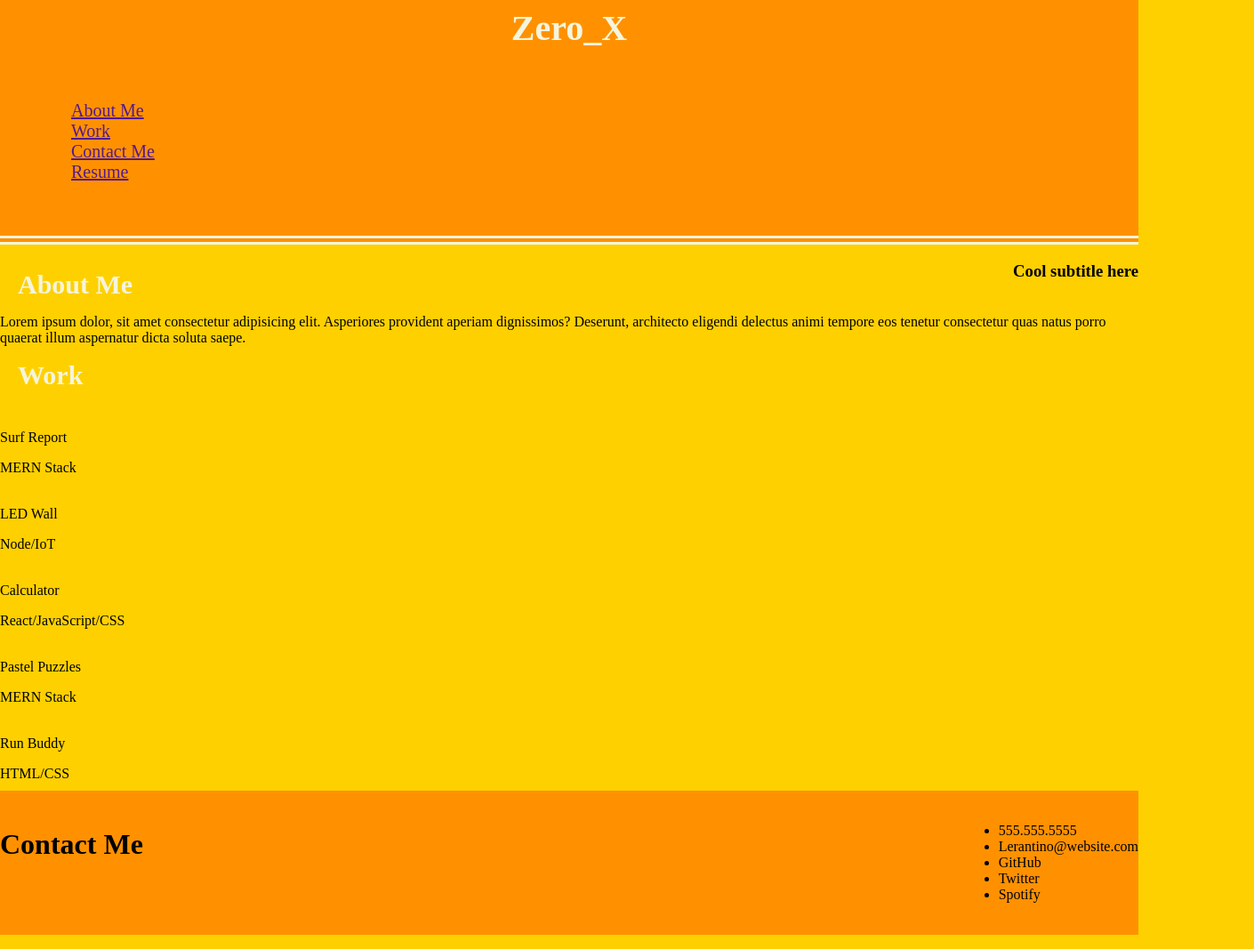
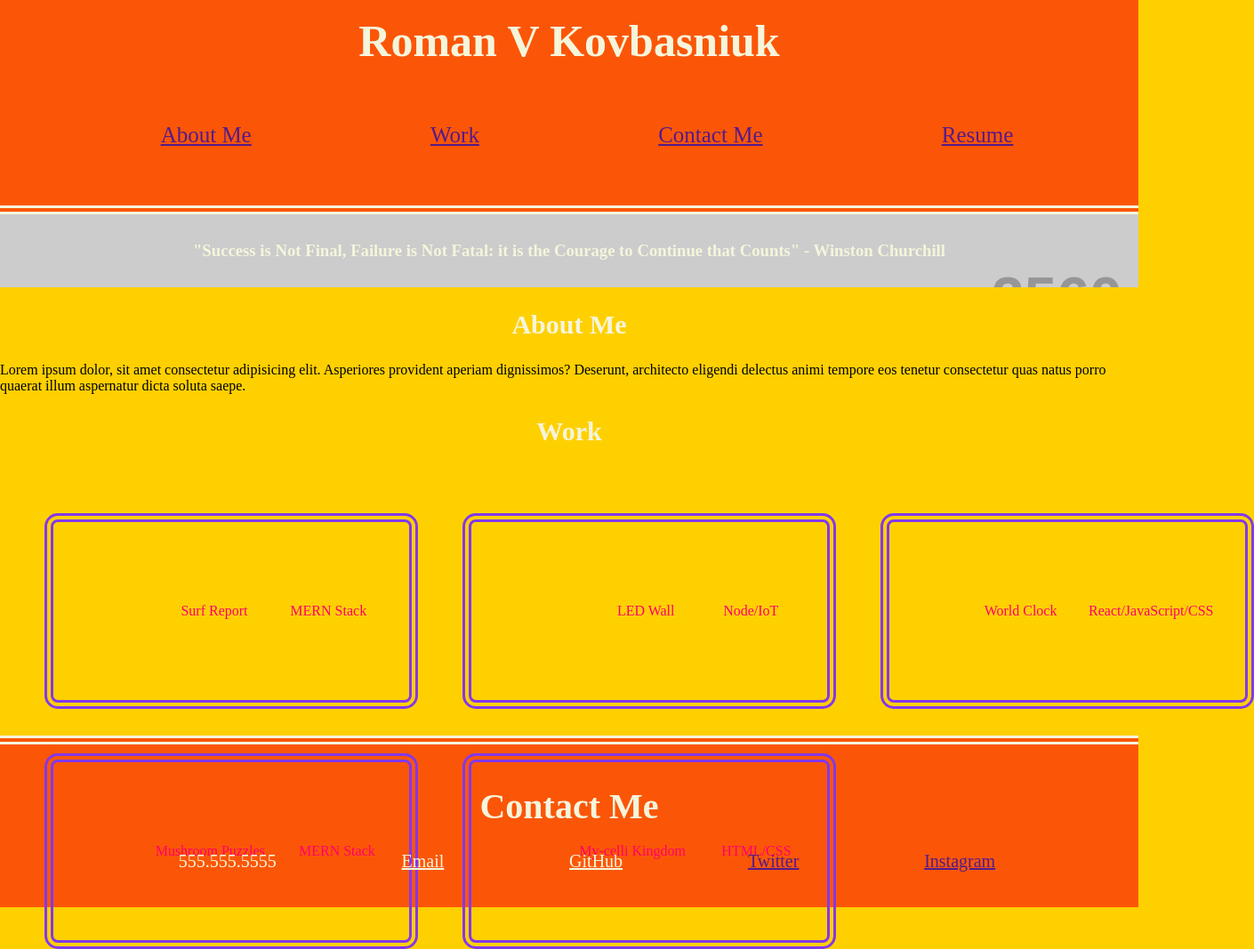
Before and after one commit to Zero-0X/Challenge_2_Custom_Responsive_Website, a plain HTML site: page index.html in a window 1280 px wide. Shown: the part 70-1137 px from the top of the page at 89% size, 1410 px wide, since content can reach past the window. Drawn offline with Linux system fonts and the light colour scheme; placeholder pictures from the web are drawn by us.

Commit message:
commented all elements of html and css files, working on flex and grid layouts for different elements, may submit challenge late

```diff
--- a/assets/css/style.css
+++ b/assets/css/style.css
@@ -5,12 +5,16 @@ body {
     background-color: #ffd000;
     margin: auto;
 }
-/* header */
-header {
+
+a:link {
+    color: beige;
+}
+/* header, footer */
+header, footer {
     padding: 20px;
     margin: 0px;
     border-bottom: 10px double beige;
-    background-color: #ff9100;
+    background-color: #fb5607;
 }
 /* nav */
 header nav {
@@ -25,55 +29,98 @@ header nav {
 header nav h1 {
     display: flex;
     justify-content: center;
-    font-size: 40px;
+    align-items: stretch;
+    height: 50px;
+    font-size: 50px;
     padding: 5px 5px;
     color: beige;
 }
-
 /* need to figure out how to push the li to the right of the page */
 /* nav li */
-header nav li {
+header nav ul {
+    font-size: 25px;
     display: flex;
     flex-direction: row;
-    justify-content: space-between;
-    align-items: center
+    justify-content: space-around;
+    align-items: center;
+    list-style-type: none;
+    color: #3a86ff;
 }
-/* Cool Subtitle text with b/g img */
-main h3{
-    background-image: ;
-    display: inline;
-    float: right;
-    padding: 30 ;
+
+/* quote with b/g img */
+main section h3 {
+    background-image: url('https://placehold.co/2560x200');
+    display: flex;
+    justify-content: center;
+    align-items: flex-start;
+    padding: 30px;
+    margin: 0;
+    color: beige;
 }
 /* About Me section */
-main section h1{
+main section section {
+    display: flex;
+    justify-content: center;
+    align-items: center;
+    border: 10 10 double beige;
+}
+/* About and Work h1 */
+main section h1 {
+    display: flex;
+    justify-content: center;
+    align-items: center;
     font-size: 30px;
     color: beige;
-    padding-left: 10px;
-    margin: 10px;
 }
-/* About Me p */
-main section h1 p {
-    font-size: 16px;
+.dice {
+    display: grid;
+    grid-template-areas: top middle left right bottom;
+    grid-template-rows: repeat(3, 1fr);
+    grid-template-columns: repeat(3, 1fr);
+    gap: 50px;
+    padding: 50px;
+
+    height: 200px;
 
 }
-/* Work h1 */
-main section h1 h1 {
-    font-size: 30px;
-    color: beige;
-    padding-left: 10px;
-    margin: 10px;
+/* Work sections boxes, borders, links, b/g imgs */
+/* .project {
+    display: flex;
+    height: 100px;
+    border: 10px double #8338ec;
+    border-radius: 15px;
 }
-/* Work sections with b/g imgs*/
-main section h1 h1 p {
+/* Work sections spans*/
+.project {
+    display: flex;
+    justify-content: space-evenly;
+    align-items: center;
+    height: 200px;
+    width: 400px;
+    color: #ff006e;
+    border: 10px double #8338ec;
+    border-radius: 15px;
 
 }
-/* Footer */
+/* footer */
 footer {
+    border-top: 10px double beige;
+    border-bottom: none;
+}
+
+footer h1 {
     display: flex;
-    justify-content: space-between;
-    margin: 10px 0px;
-    padding: 20px 0px;
-    border-top: 10px beige;
-    background-color: #ff9100;
+    justify-content: center;
+    align-items: center;
+    font-size: 40px;
+    color: beige;
 }
+
+footer ul {
+    font-size: 20px;
+    display: flex;
+    flex-direction: row;
+    justify-content: space-evenly;
+    list-style-type: none;
+    color: beige;
+}
--- a/index.html
+++ b/index.html
@@ -12,7 +12,7 @@
 <body>
     <header>
         <nav>
-            <h1>Zero_X</h1>
+            <h1>Roman V Kovbasniuk</h1>
             <ul>
                 <li>
                     <a href="">About Me</a>
@@ -31,8 +31,7 @@
     </header>
     <main>
         <section>
-            <img src="" alt="">
-            <h3>Cool subtitle here</h3>
+            <h3>"Success is Not Final, Failure is Not Fatal: it is the Courage to Continue that Counts" - Winston Churchill</h3>
         </section>
         <section>
             <h1>About Me</h1>
@@ -43,47 +42,49 @@
         <section>
             <h1>Work</h1>
         </section>
-        <section>
+        <div class="dice">
+            <section class="project">
                 <a href=""></a><img src="" alt="">
                 <p>Surf Report</p>
                 <span>MERN Stack</span>
             </section>
-        <section>
+            <section class="project">
                 <a href=""></a><img src="" alt="">
                 <p>LED Wall</p>
                 <span>Node/IoT</span>
             </section>
-        <section>
+            <section class="project">
                 <a href=""></a><img src="" alt="">
-            <p>Calculator</p>
+                <p>World Clock</p>
                 <span>React/JavaScript/CSS</span>
             </section>
-        <section>
+            <section class="project">
                 <a href=""></a><img src="" alt="">
-            <p>Pastel Puzzles</p>
+                <p>Mushroom Puzzles</p>
                 <span>MERN Stack</span>
             </section>
-        <section>
+            <section class="project">
                 <a href=""></a><img src="" alt="">
-            <p>Run Buddy</p>
+                <p>My-celli Kingdom</p>
                 <span>HTML/CSS</span>
             </section>
+        </div>
     </main>
     <footer>
         <h1>Contact Me</h1>
         <ul>
             <li>555.555.5555</li>
             <li>
-                <link rel="stylesheet" href="">Lerantino@website.com
+                <a href="mailto:rvkov536@gmail.com">Email</a>
             </li>
             <li>
-                <link rel="stylesheet" href="">GitHub
+                <a href="https://github.com/Zero-0X/Challenge_2_Custom_Responsive_Website">GitHub</a>
             </li>
             <li>
-                <link rel="stylesheet" href="">Twitter
+                <a href="">Twitter</a>
             </li>
             <li>
-                <link rel="stylesheet" href="">Spotify
+                <a href="">Instagram</a>
             </li>
         </ul>
     </footer>
```
Lines whose indentation alone changed are shown as unchanged.
